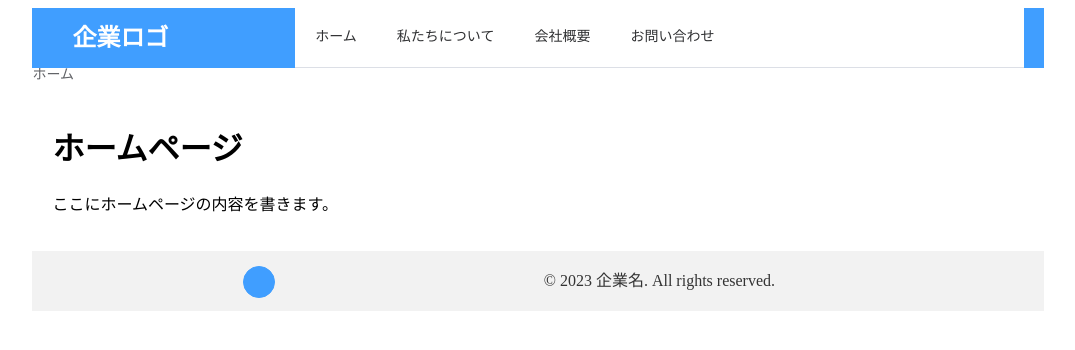
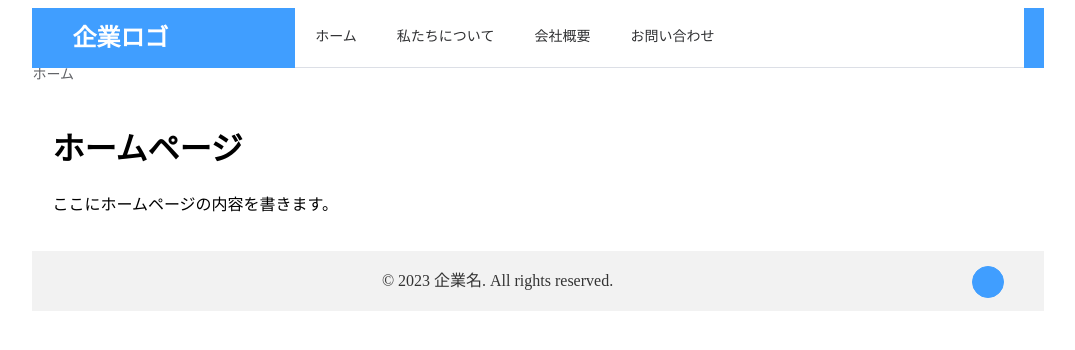
Before and after one commit to imuradevelopment/Nuxt3-SSG-TEST, a Nuxt app: page / in a window 1280 px wide. Shown: the top 350 px of the page, without its empty margins (102-1177 px from the left). Built offline with nearby package versions, Linux system fonts and the light colour scheme.

Commit message:
ワークフローの更新

```diff
--- a/components/Footer.vue
+++ b/components/Footer.vue
@@ -1,16 +1,17 @@
 <template>
     <el-footer class="footer">
         <el-row>
-            <el-col :span="6">
+            <el-col :span="22">
+                <div class="copy-right">© 2023 企業名. All rights reserved.</div>
+            </el-col>
+            <el-col :span="2">
                 <div class="back-button"
-                     @click="goBack">
+                        @click="goBack">
                     <el-button type="primary"
-                               icon="el-icon-back"
-                               circle></el-button>
+                                icon="el-icon-back"
+                                circle
+                                ></el-button>
                 </div>
-            </el-col>
-            <el-col :span="18">
-                <div class="copy-right">© 2023 企業名. All rights reserved.</div>
             </el-col>
         </el-row>
     </el-footer>
```
